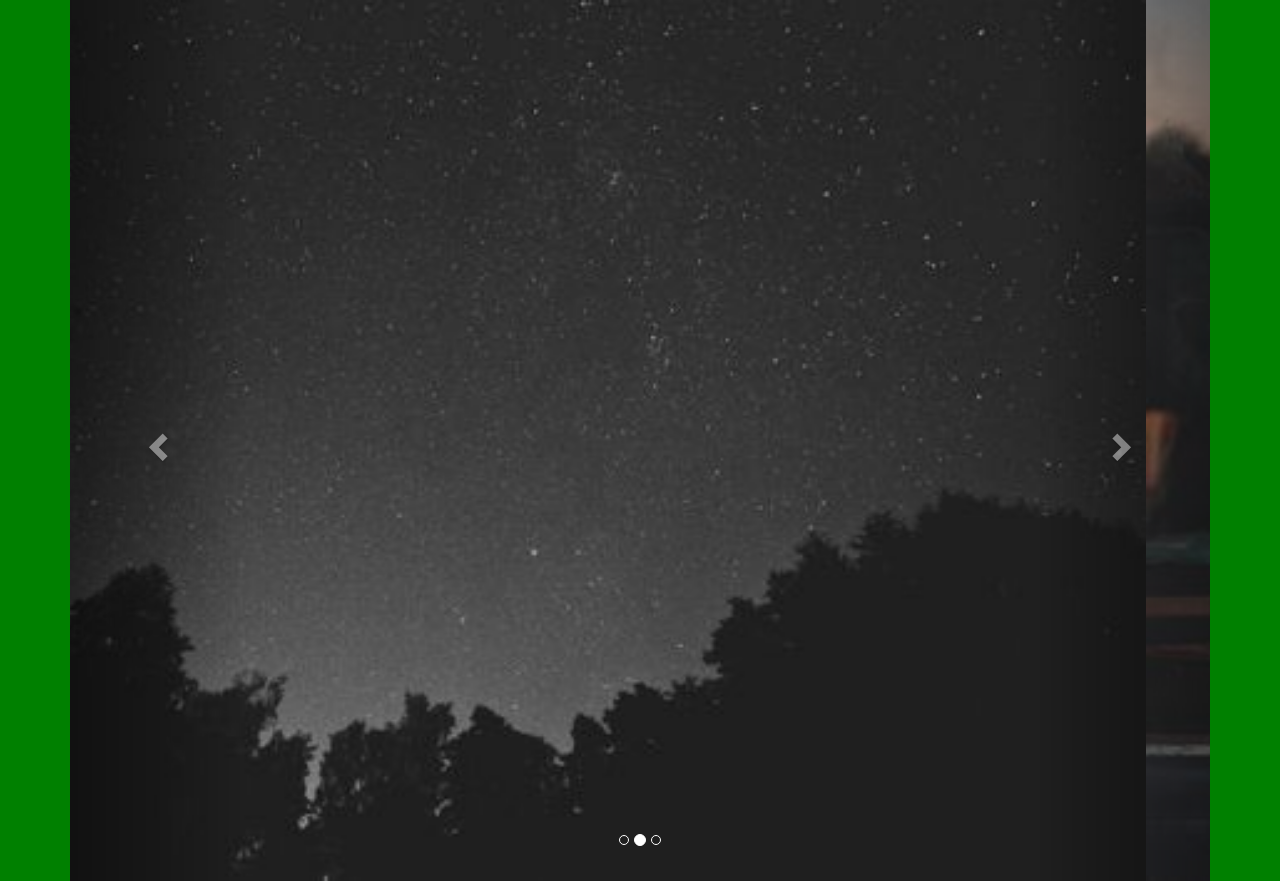
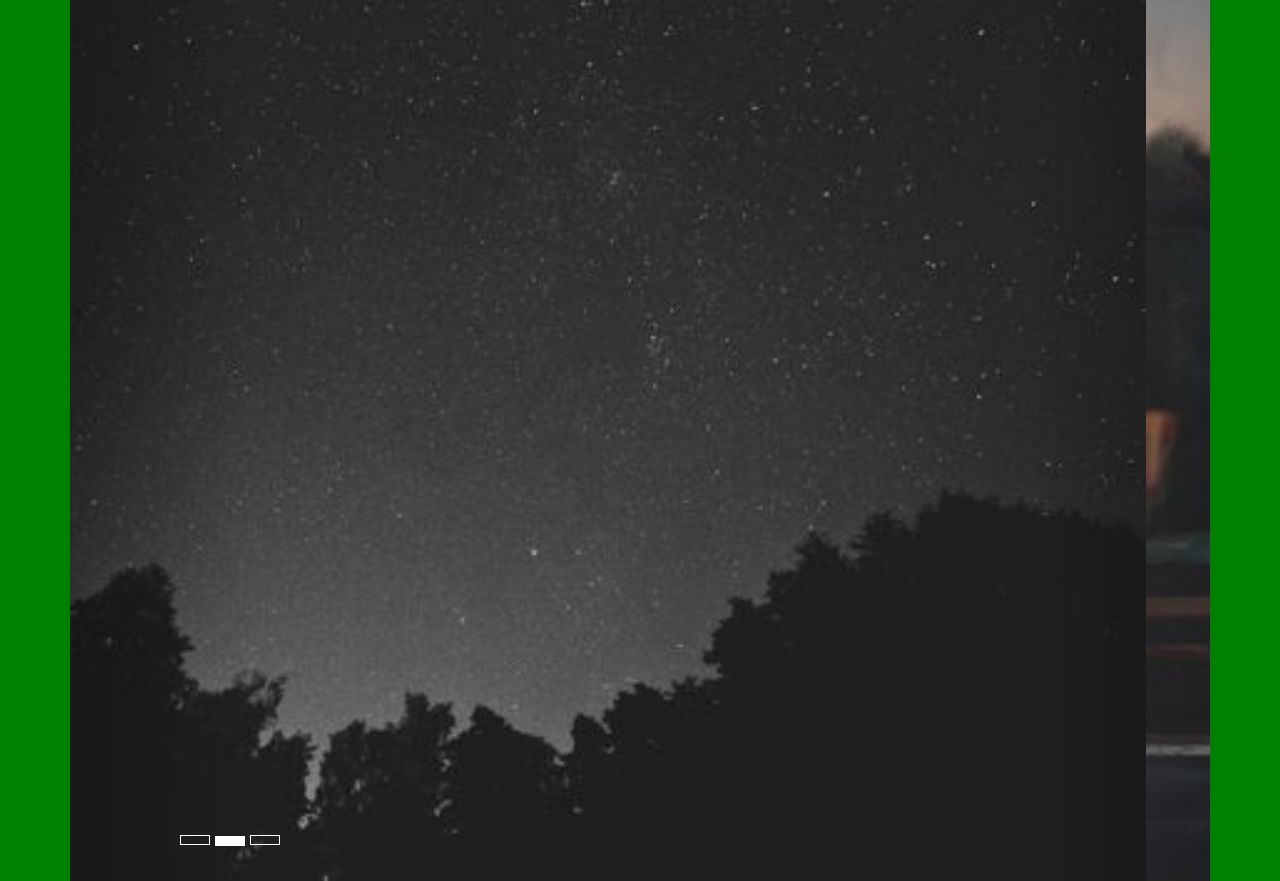
Before and after one commit to vlad517/26.02.2018, a plain HTML site: page index.html in a window 1280 px wide. Drawn offline with nearby package versions, Linux system fonts and the light colour scheme; files that its build step writes are made by us from their sources; files whose address does not match are found by name.

Commit message:
Add files via upload

```diff
--- a/style.css
+++ b/style.css
@@ -7,3 +7,35 @@ img{
   width: 100%;
 
 }
+ol{
+  width: 20px;
+}
+
+#cir{
+
+  position:absolute;
+  width: 300px;
+  left: 10px;
+}
+#cir li:first-child{
+  width: 30px;
+  height: 10px;
+  border-radius: 0;
+
+}
+#cir li:nth-child(2){
+  width: 30px;
+  height: 10px;
+  border-radius: 0;
+
+}
+#cir li:last-child{
+  width: 30px;
+  height: 10px;
+  border-radius: 0;
+
+}
+#arrow{
+  display: none;
+}
+.container{}
```
